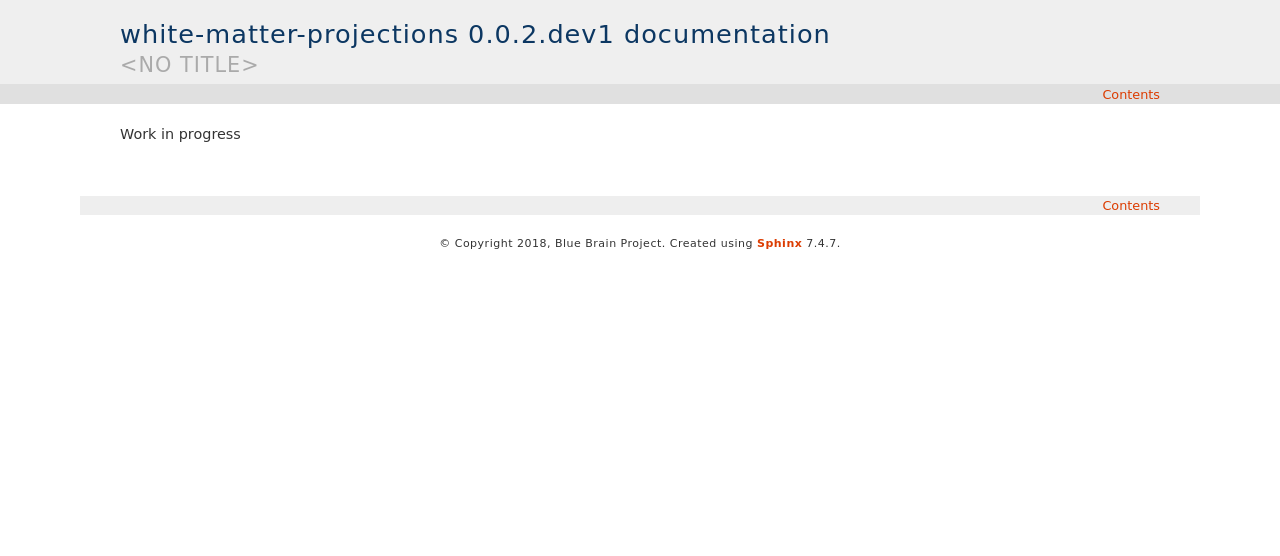
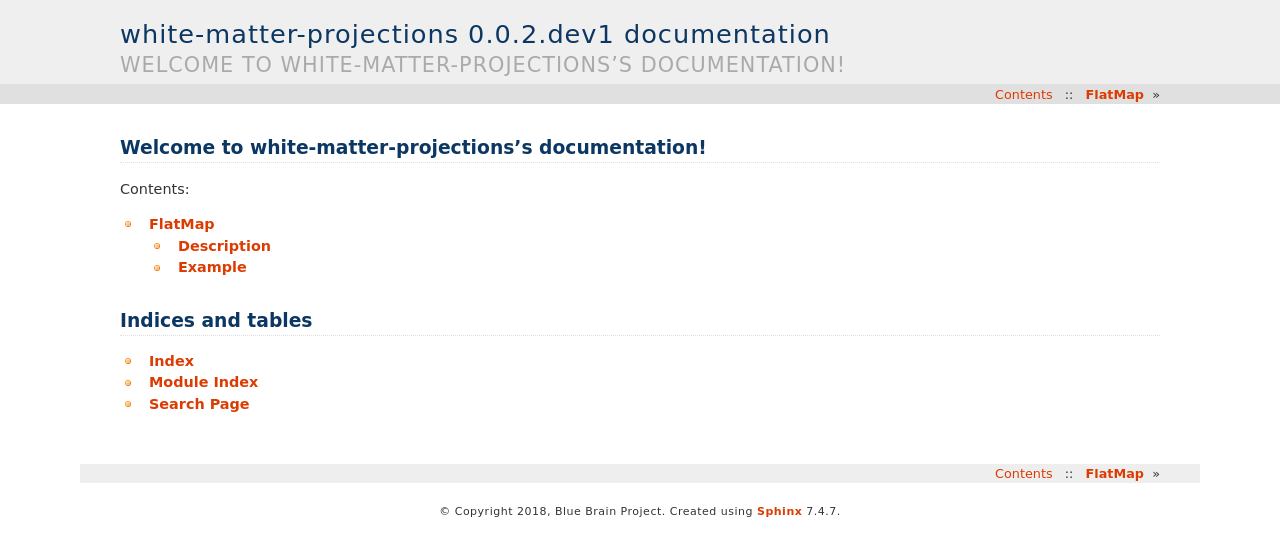
Before and after one commit to BlueBrain/white-matter-projections, a Sphinx documentation site: the page built from doc/source/index.rst, in a window 1280 px wide. Shown: the top 556 px of the page. Built offline with Sphinx 7.4.7, drawn with Linux system fonts in a browser that asks for light colours.

Commit message:
NSETM-931: flatmap doc
Change-Id: Ib5dd1f4c39d2ac253894a85ead61ae424fe1e53a

```diff
--- a/doc/source/index.rst
+++ b/doc/source/index.rst
@@ -1 +1,17 @@
-.. include:: ../../README.rst
+Welcome to white-matter-projections's documentation!
+====================================================
+
+Contents:
+
+.. toctree::
+   :maxdepth: 2
+
+   flatmap
+
+
+Indices and tables
+==================
+
+* :ref:`genindex`
+* :ref:`modindex`
+* :ref:`search`
--- a/setup.py
+++ b/setup.py
@@ -23,7 +23,7 @@ setup(
         'click>=6.0',
         'lazy>=1.0',
         'joblib>=0.13.1',
-        'matplotlib>=2.0.0',
+        'matplotlib>=2.0.0,<3.0.0',
         'pandas>=0.23.0',
         'projectionizer>=1.1.0.dev3',
         'pyarrow>=0.11.1',
```
Also changed, not shown: doc/source/flatmap.rst (added, +39 -0 lines).
